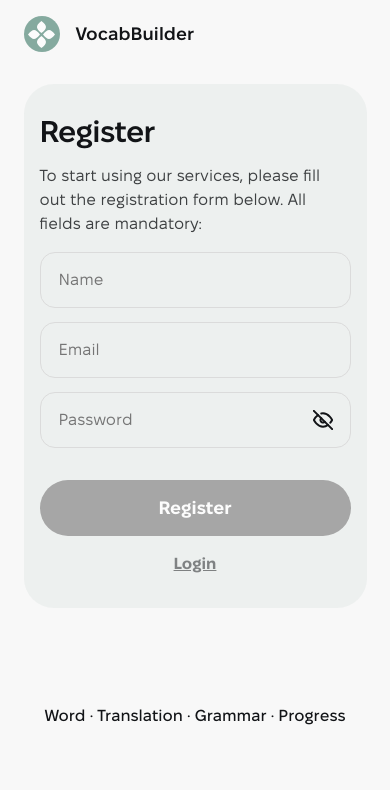
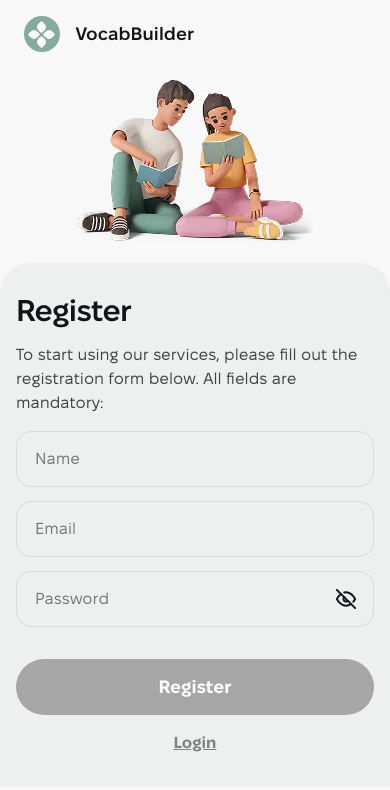
Before and after one commit to denis-mahei/vocab-builder-ng, an Angular app: page /register in a window 390 px wide. Shown: the top 790 px of the page. Built offline with nearby package versions, Linux system fonts and the light colour scheme.

Commit message:
feat(auth): add mobile illustration and layout

```diff
--- a/src/app/auth/auth-layout/auth-layout.html
+++ b/src/app/auth/auth-layout/auth-layout.html
@@ -16,18 +16,29 @@
       <router-outlet />
     </div>
     <figure class="img-container">
+      <picture>
+        <source
+          media="(max-width: 767px)"
+          srcset="
+            /images/auth/illustration-mobile.webp,
+            /images/auth/illustration-mobile@2x.webp 2x
+          "
+          width="247px"
+          height="191px"
+        />
         <img
           class="content-img"
           src="/images/auth/illustration.webp"
           alt=""
           srcset="
-          /images/auth/illustration.webp    1x,
+            /images/auth/illustration.webp,
             /images/auth/illustration@2x.webp 2x
           "
-        loading="lazy"
+          loading="eager"
           width="498"
           height="435"
         />
+      </picture>
       <figcaption class="text">
         Word · Translation · Grammar · Progress
       </figcaption>
--- a/src/app/auth/auth-layout/auth-layout.scss
+++ b/src/app/auth/auth-layout/auth-layout.scss
@@ -1,9 +1,9 @@
-@use "breakpoints" as *;
+@use 'breakpoints' as *;
 
 :host {
   display: flex;
   flex-direction: column;
-  gap: 32px;
+  gap: 12px;
   @include tablet {
     gap: 140px;
   }
@@ -22,18 +22,23 @@
 .auth-content {
   display: flex;
   flex-direction: column;
-  gap: 96px;
-
-  .content-img {
-    display: none;
-  }
+  gap: 8px;
 
   .card {
+    margin-top: auto;
     background-color: var(--color-bg-accent);
-    border-radius: 30px;
     padding: 32px 16px;
+    border-radius: 30px 30px 0 0;
     width: 100%;
+
+    @include mobile {
+      width: 100vw;
+      margin-left: calc(50% - 50vw);
+    }
     @include tablet {
+      margin-top: 0;
+      margin-left: 0;
+      border-radius: 30px;
       padding: 48px 64px;
       width: 628px;
     }
@@ -41,12 +46,18 @@
 
   @include tablet {
     align-items: center;
+    gap: 96px;
+    .content-img {
+      display: none;
+    }
   }
   @include desktop {
     flex-direction: row;
     gap: 80px;
     .content-img {
       display: block;
+      width: 498px;
+      height: 435px;
     }
   }
 }
@@ -54,8 +65,19 @@
 .img-container {
   flex: 1;
   min-width: 0;
+  @include mobile {
+    align-self: center;
+    order: -1;
+  }
+  @include tablet {
+    order: 1;
+  }
 }
 
 .text {
-  text-align: center;
+  display: none;
+  @include tablet {
+    display: block;
+    text-align: center;
+  }
 }
```
Also changed, not shown: public/images/auth/illustration-mobile.webp (added), public/images/auth/illustration-mobile@2x.webp (added). Lines whose indentation alone changed are shown as unchanged.
